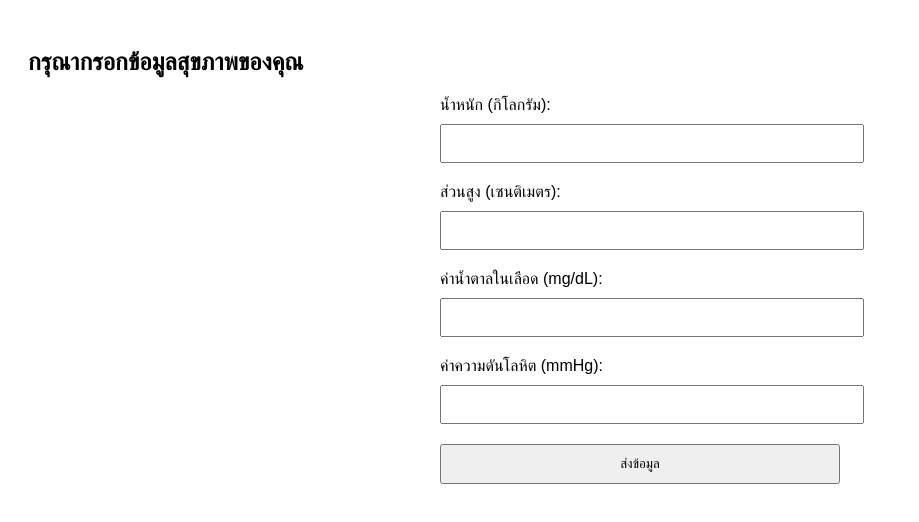
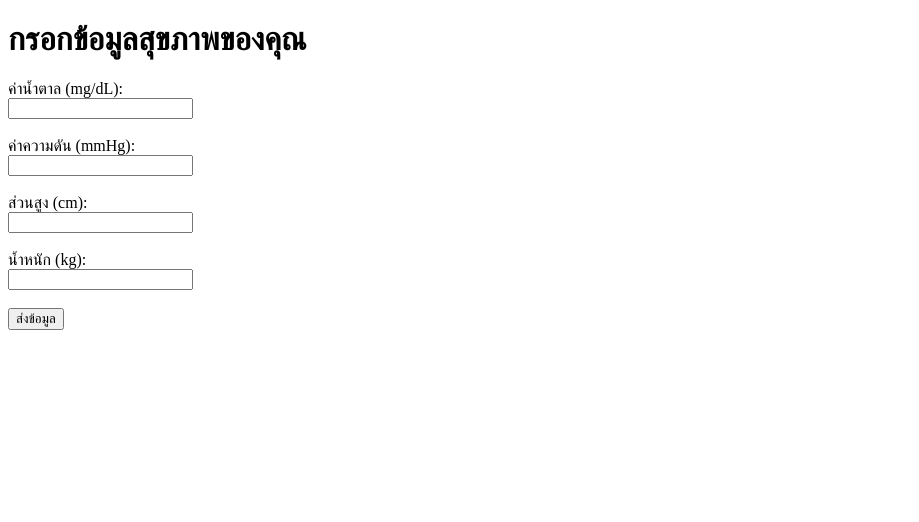
Before and after one commit to kanathipsion/line-health-bot-finalform, a website: page form.html in a window 1280 px wide. Shown: the whole page, without its empty margins (0-919 px from the left). Drawn offline with Linux system fonts and the light colour scheme.

Commit message:
Update form.html

```diff
--- a/form.html
+++ b/form.html
@@ -4,95 +4,81 @@
   <meta charset="UTF-8">
   <meta name="viewport" content="width=device-width, initial-scale=1.0">
   <title>Health Form</title>
-  <style>
-    body {
-      font-family: Arial, sans-serif;
-      padding: 20px;
-    }
-    form {
-      max-width: 400px;
-      margin: 0 auto;
-    }
-    label {
-      display: block;
-      margin-bottom: 10px;
-    }
-    input[type="number"], button {
-      width: 100%;
-      padding: 10px;
-      margin-bottom: 20px;
-    }
-  </style>
 </head>
 <body>
-  <h2>กรุณากรอกข้อมูลสุขภาพของคุณ</h2>
-  <form id="health-form">
-    <input type="hidden" id="userId" value="" />
-    <label for="weight">น้ำหนัก (กิโลกรัม):</label>
-    <input type="number" id="weight" name="weight" required />
+  <h1>กรอกข้อมูลสุขภาพของคุณ</h1>
+  <form id="healthForm">
+    <label for="sugar">ค่าน้ำตาล (mg/dL):</label><br>
+    <input type="number" id="sugar" name="sugar" required><br><br>
 
-    <label for="height">ส่วนสูง (เซนติเมตร):</label>
-    <input type="number" id="height" name="height" required />
+    <label for="pressure">ค่าความดัน (mmHg):</label><br>
+    <input type="number" id="pressure" name="pressure" required><br><br>
 
-    <label for="sugar">ค่าน้ำตาลในเลือด (mg/dL):</label>
-    <input type="number" id="sugar" name="sugar" required />
+    <label for="height">ส่วนสูง (cm):</label><br>
+    <input type="number" id="height" name="height" required><br><br>
 
-    <label for="pressure">ค่าความดันโลหิต (mmHg):</label>
-    <input type="number" id="pressure" name="pressure" required />
+    <label for="weight">น้ำหนัก (kg):</label><br>
+    <input type="number" id="weight" name="weight" required><br><br>
 
+    <input type="hidden" id="userId" value="">
     <button type="submit">ส่งข้อมูล</button>
   </form>
 
   <script>
-    // ดึง userId จาก URL
+    // ดึงค่า userId จาก URL
     const urlParams = new URLSearchParams(window.location.search);
     const userId = urlParams.get('userId');
     document.getElementById('userId').value = userId;
 
-    // ฟังก์ชันสำหรับส่งข้อมูลไปยังเซิร์ฟเวอร์
-    document.getElementById('health-form').addEventListener('submit', function (event) {
+    // ส่งข้อมูลไปยังเซิร์ฟเวอร์
+    document.getElementById('healthForm').addEventListener('submit', (event) => {
       event.preventDefault();
 
-      const weight = document.getElementById('weight').value;
-      const height = document.getElementById('height').value;
       const sugar = document.getElementById('sugar').value;
       const pressure = document.getElementById('pressure').value;
+      const height = document.getElementById('height').value;
+      const weight = document.getElementById('weight').value;
 
-      const bmi = (weight / ((height / 100) ** 2)).toFixed(2);
-      let healthMessage = `ผลลัพธ์สุขภาพของคุณ:\n- ค่าน้ำตาล: ${sugar}\n- ค่าความดัน: ${pressure}\n- BMI: ${bmi} `;
+      const bmi = (weight / Math.pow(height / 100, 2)).toFixed(2);
+      let healthMessage = `ผลลัพธ์สุขภาพของคุณ:\n- ค่าน้ำตาล: ${sugar}\n- ค่าความดัน: ${pressure}\n- BMI: ${bmi}`;
+
+      let packageId = '1'; // ตัวอย่าง Package ID
+      let stickerId = '13'; // ตัวอย่าง Sticker ID
 
       if (bmi < 18.5) {
-        healthMessage += '(น้ำหนักน้อย)';
-      } else if (bmi < 24.9) {
-        healthMessage += '(ปกติ)';
-      } else if (bmi < 29.9) {
-        healthMessage += '(น้ำหนักเกิน)';
+        healthMessage += ' (น้ำหนักน้อย)';
+      } else if (bmi < 25) {
+        healthMessage += ' (ปกติ)';
+        stickerId = '110'; // ตัวอย่างสติกเกอร์สีเขียว
+      } else if (bmi < 30) {
+        healthMessage += ' (น้ำหนักเกิน)';
+        stickerId = '111'; // ตัวอย่างสติกเกอร์สีเหลือง
       } else {
-        healthMessage += '(อ้วน)';
+        healthMessage += ' (อ้วน)';
+        stickerId = '112'; // ตัวอย่างสติกเกอร์สีแดง
       }
 
-      // ส่งข้อมูลไปยังเซิร์ฟเวอร์
       fetch('/send-message', {
         method: 'POST',
         headers: {
           'Content-Type': 'application/json',
         },
         body: JSON.stringify({
-          userId,
+          userId: userId,
           message: healthMessage,
-          packageId: '1', // Package ID สำหรับ Sticker
-          stickerId: '13', // Sticker ID
+          packageId: packageId,
+          stickerId: stickerId,
         }),
       })
         .then((response) => {
           if (!response.ok) {
             throw new Error('Failed to send message');
           }
-          alert('ส่งข้อมูลสำเร็จ!');
+          alert('ส่งข้อมูลสำเร็จ! กรุณาตรวจสอบ LINE ของคุณ');
         })
         .catch((error) => {
           console.error('Error:', error);
-          alert('เกิดข้อผิดพลาดในการส่งข้อมูล');
+          alert('เกิดข้อผิดพลาด: ' + error.message);
         });
     });
   </script>
```
